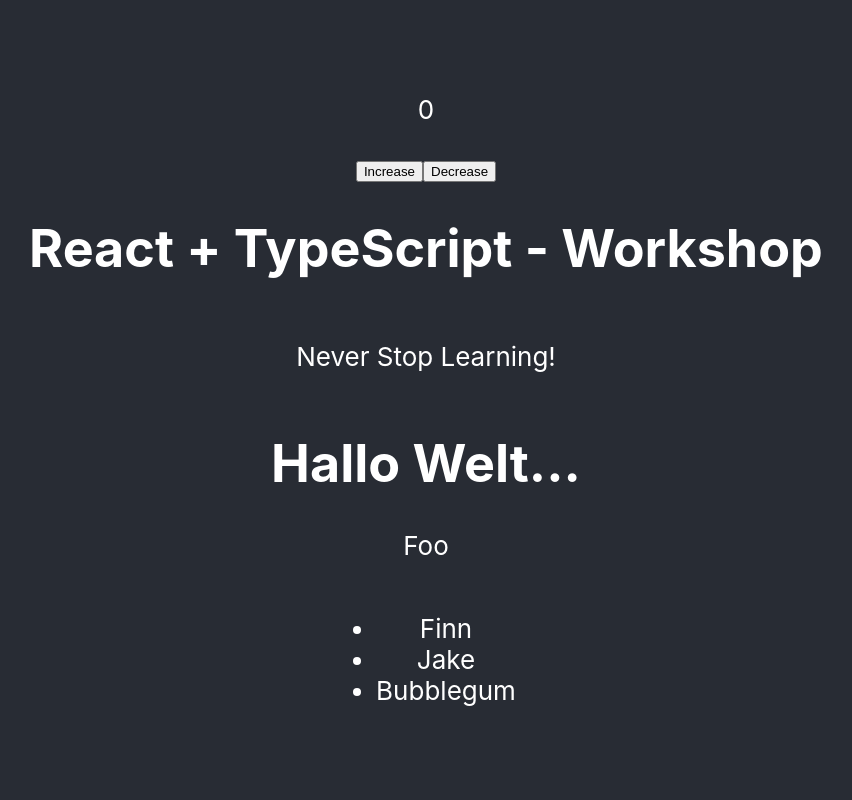
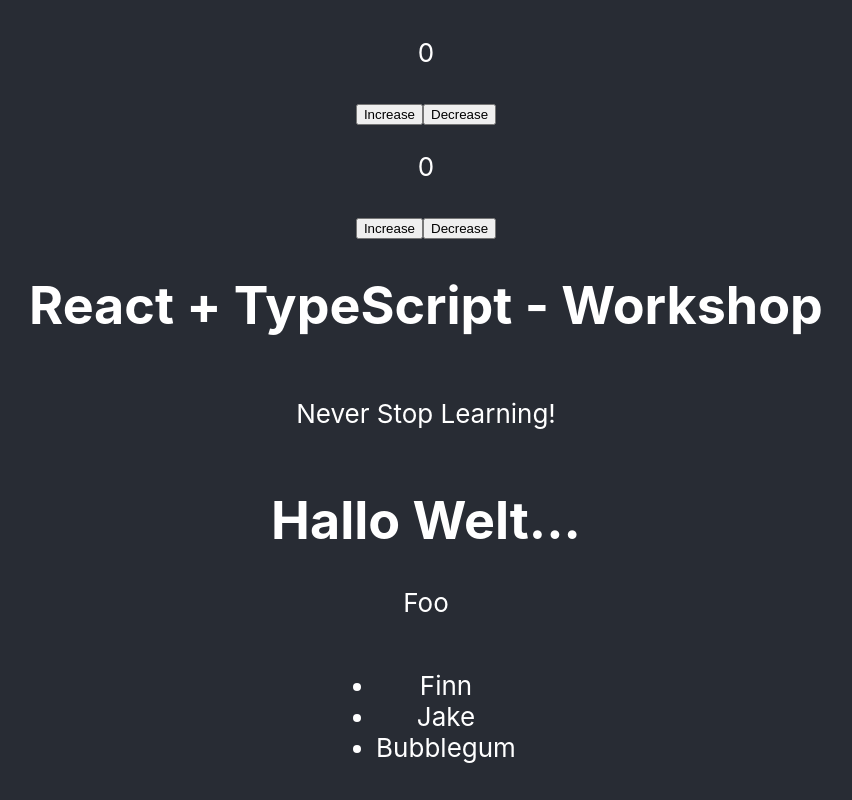
Before and after one commit to sandstorm/React-TypeScript-Workshop-oct2020, a React (Create React App) app: page / in a window 1280 px wide. Shown: the whole page, without its empty margins (214-1066 px from the left). Built offline with nearby package versions, Linux system fonts and the light colour scheme.

Commit message:
TASK: Extract custom useCounter() hook

```diff
--- a/src/App.tsx
+++ b/src/App.tsx
@@ -9,7 +9,8 @@
   return (
     <div className="App">
       <header className="App-header">
-        <Counter />
+        <Counter stepSize={1} />
+        <Counter stepSize={10} />
         <Intro title="React + TypeScript - Workshop" />
         <ComponentWithChildren>
           <p>Foo</p>
--- a/src/Counter.tsx
+++ b/src/Counter.tsx
@@ -1,24 +1,18 @@
-import React, {useState} from 'react'
+import React from 'react'
+import {useCounter} from './useCounter'
 
 type Props = {
+  stepSize: number
 }
 
-const Counter = ({}: Props) => {
-  const [counter, setCounter] = useState(0)
-
-  const subtract = () => {
-    if (counter > 0) {
-      setCounter(counter - 1)
-    }else {
-      setCounter(0)
-    }
-  }
+const Counter = ({ stepSize }: Props) => {
+  const { counter, increase, decrease } = useCounter(0, stepSize)
 
   return (
     <div>
       <p>{counter}</p>
-      <button onClick={() => setCounter(counter + 1)}>Increase</button>
-      <button onClick={subtract}>Decrease</button>
+      <button onClick={increase}>Increase</button>
+      <button onClick={decrease}>Decrease</button>
     </div>
   )
 }
--- /dev/null
+++ b/src/useCounter.tsx
@@ -0,0 +1,16 @@
+import {useState} from "react"
+
+export const useCounter = (initalValue: number, stepSize: number) => {
+  const [counter, setCounter] = useState(initalValue)
+
+  const increase = () => setCounter(counter + stepSize)
+  const decrease = () => counter >= stepSize
+    ? setCounter(counter - stepSize)
+    : setCounter(0)
+
+  return {
+    counter,
+    increase,
+    decrease
+  }
+}
```
